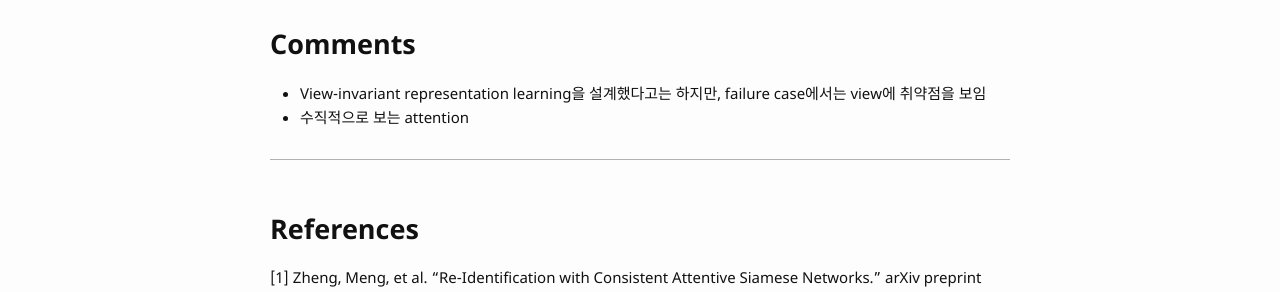
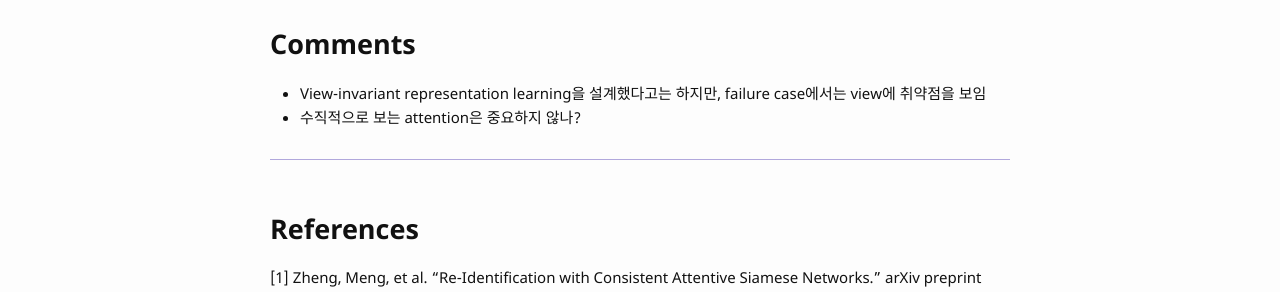
Before and after one commit to bismex/bismex.github.io, a Jekyll site: the page built from _posts/2019-06-07-CASN.md, in a window 1280 px wide and 900 px high, scrolled down 5512 px. Shown: the part 431-723 px from the top of the window. Built offline with Jekyll 4.4.1, drawn with Linux system fonts in a browser that asks for light colours; formulas are drawn with MathJax 3.

Commit message:
Update 2019-06-07-CASN.md

```diff
--- a/_posts/2019-06-07-CASN.md
+++ b/_posts/2019-06-07-CASN.md
@@ -128,7 +128,8 @@ tags: CV re-id attention
 ## Comments
 
 - View-invariant representation learning을 설계했다고는 하지만, failure case에서는 view에 취약점을 보임
-- 수직적으로 보는 attention
+- 수직적으로 보는 attention은 중요하지 않나?
+
 
 ---
 
```
